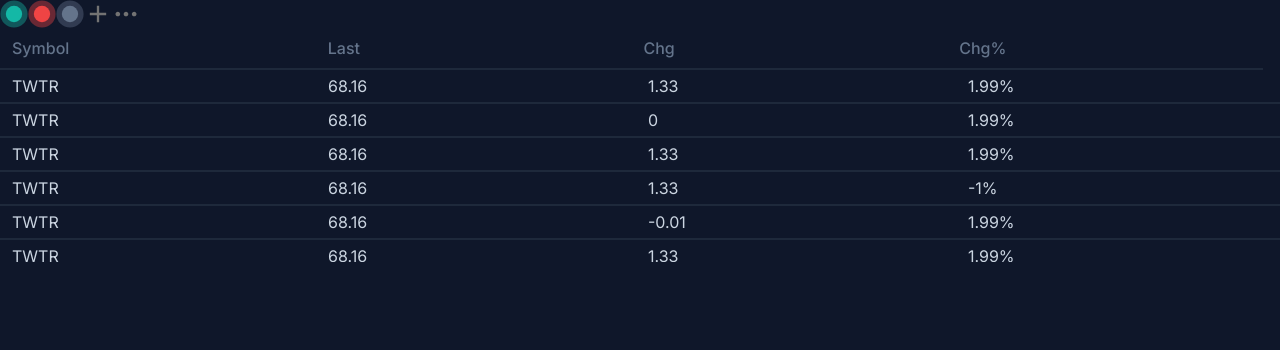
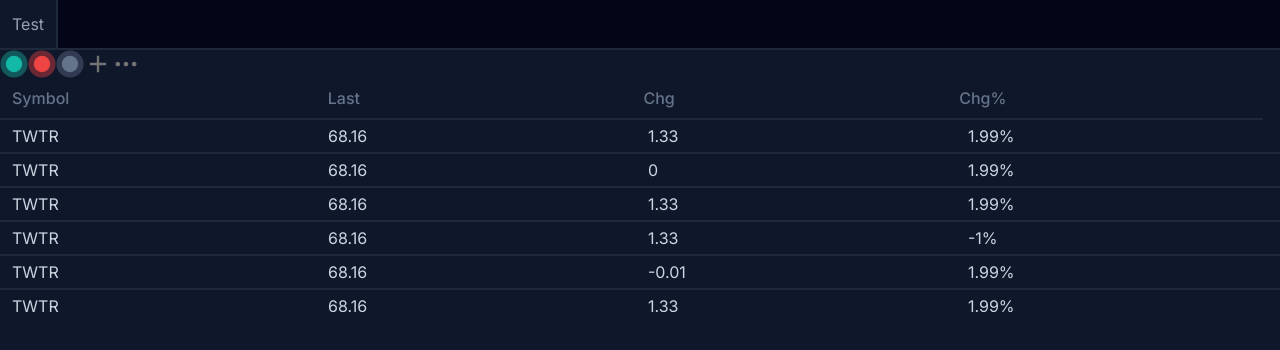
Before and after one commit to ArthurChf/Cryptoviz, a Vue app in the folder app/: page / in a window 1280 px wide. Shown: the top 350 px of the page. Built offline with nearby package versions, Linux system fonts and the light colour scheme.

Commit message:
Navbar component

```diff
--- a/app/src/components/AppIcon.vue
+++ b/app/src/components/AppIcon.vue
@@ -1,3 +1,9 @@
+<template>
+    <svg class="inline-flex">
+        <use :href="`${BaseIcons}#${name}`" />
+    </svg>
+</template>
+
 <script setup lang="ts">
 import BaseIcons from '@assets/icons/base.svg';
 
@@ -5,9 +11,3 @@ defineProps<{
     name: string;
 }>();
 </script>
-
-<template>
-    <svg class="inline-flex">
-        <use :href="`${BaseIcons}#${name}`" />
-    </svg>
-</template>
--- /dev/null
+++ b/app/src/components/AppNavbar.vue
@@ -0,0 +1,8 @@
+<template>
+    <div class="flex overflow-x-auto scrollbar flex-nowrap bg-slate-950 text-slate-400 border-b-2 border-slate-800">
+        <div class="p-3 inline-flex cursor-pointer hover:bg-slate-900 border-r-2 border-slate-800 transition duration-[200ms]">Test</div>
+    </div>
+</template>
+
+<script setup lang="ts">
+</script>
--- a/app/src/layouts/DefaultLayout.vue
+++ b/app/src/layouts/DefaultLayout.vue
@@ -1,8 +1,10 @@
 <template>
-    <div class="default-layout bg-slate-900">
+    <div class="default-layout bg-slate-900 flex flex-col">
+        <AppNavbar />
         <slot />
     </div>
 </template>
 
 <script setup lang="ts">
+import AppNavbar from '@components/AppNavbar.vue';
 </script>
```
